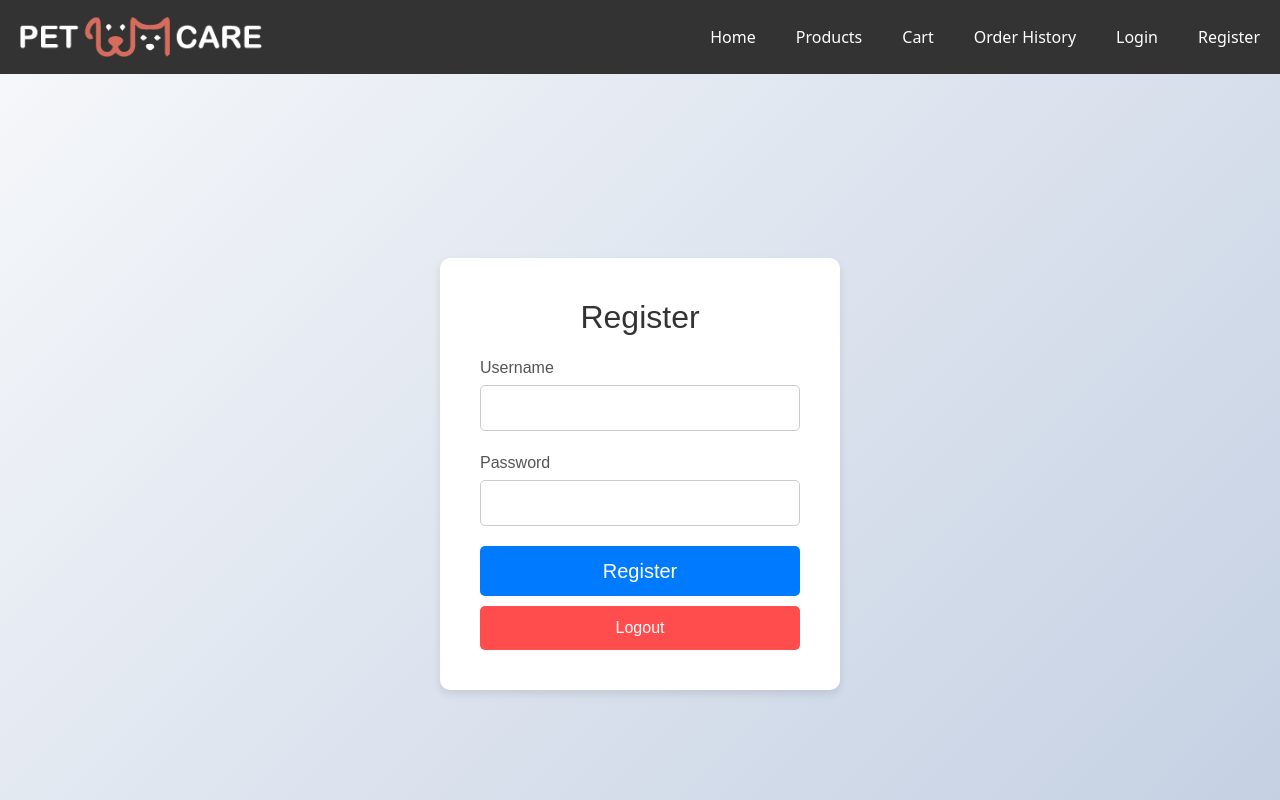
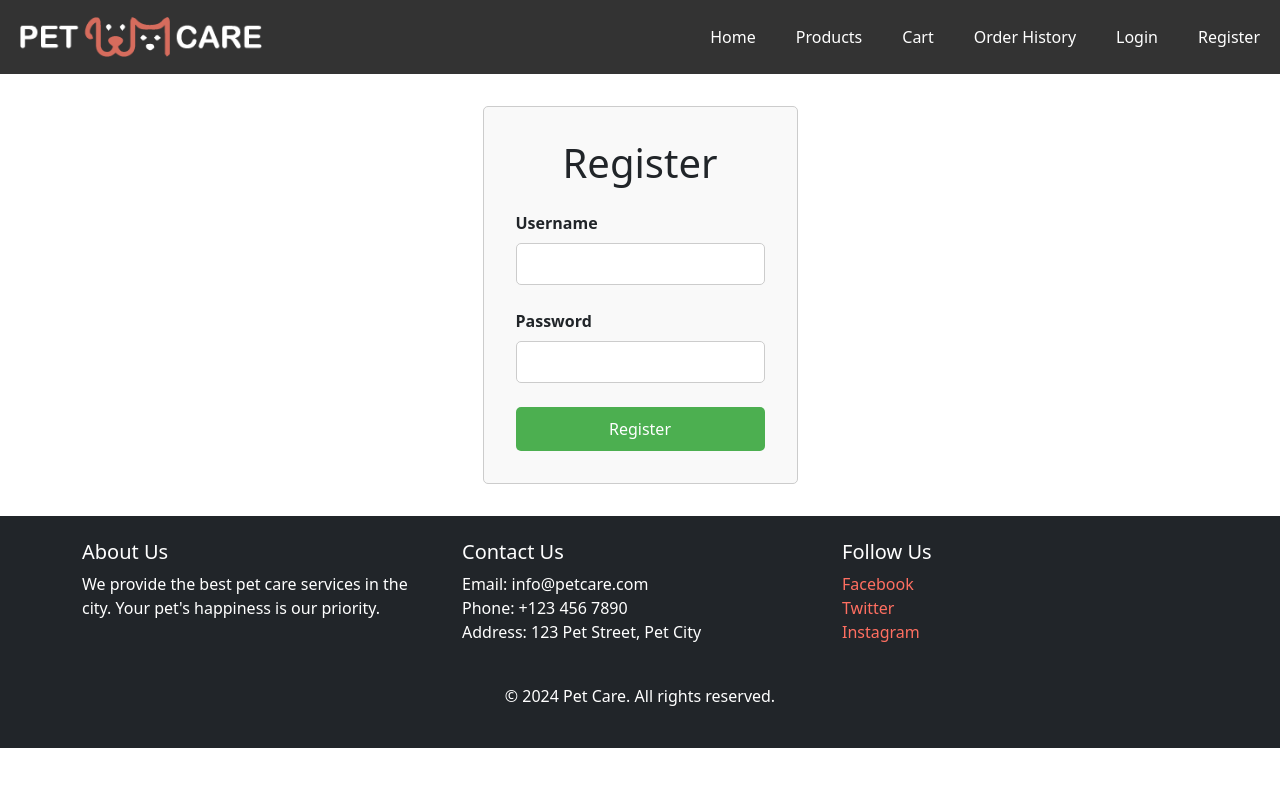
Before and after one commit to benlaguroun/Webstack---Portfolio-Project, a React (Create React App) app in the folder pet-care-ecommerce/pet-care/: page /register in a window 1280 px wide. Shown: the top 800 px of the page. Built offline with nearby package versions, Linux system fonts and the light colour scheme.

Commit message:
add authform

```diff
--- /dev/null
+++ b/pet-care-ecommerce/pet-care/src/pages/AuthForm.css
@@ -0,0 +1,48 @@
+/* AuthForm.css */
+.auth-form {
+    max-width: 400px;
+    margin: 2rem auto;
+    padding: 2rem;
+    border: 1px solid #ccc;
+    border-radius: 5px;
+    background: #f9f9f9;
+  }
+
+  .auth-form h1 {
+    margin-bottom: 1.5rem;
+    text-align: center;
+  }
+
+  .form-group {
+    margin-bottom: 1.5rem;
+  }
+
+  .form-group label {
+    display: block;
+    margin-bottom: 0.5rem;
+    font-weight: bold;
+  }
+
+  .form-group input {
+    width: 100%;
+    padding: 0.5rem;
+    font-size: 1rem;
+    border: 1px solid #ccc;
+    border-radius: 5px;
+  }
+
+  .btn {
+    display: block;
+    width: 100%;
+    padding: 0.75rem;
+    font-size: 1rem;
+    background-color: #007bff;
+    color: white;
+    border: none;
+    border-radius: 5px;
+    cursor: pointer;
+  }
+
+  .btn:hover {
+    background-color: #0056b3;
+  }
--- a/pet-care-ecommerce/pet-care/src/pages/Login.js
+++ b/pet-care-ecommerce/pet-care/src/pages/Login.js
@@ -1,74 +1,6 @@
 import React, { useState } from 'react';
 import { useAuth } from '../context/AuthContext';
-import styled from 'styled-components';
-
-const LoginPage = styled.div`
-  display: flex;
-  justify-content: center;
-  align-items: center;
-  height: 100vh;
-  background: linear-gradient(135deg, #f5f7fa, #c3cfe2);
-  font-family: 'Arial', sans-serif;
-`;
-
-const LoginForm = styled.form`
-  background: #fff;
-  padding: 40px;
-  border-radius: 10px;
-  box-shadow: 0 4px 8px rgba(0, 0, 0, 0.1);
-  max-width: 400px;
-  width: 100%;
-  text-align: center;
-`;
-
-const Title = styled.h1`
-  margin-bottom: 20px;
-  font-size: 2rem;
-  color: #333;
-`;
-
-const InputGroup = styled.div`
-  margin-bottom: 20px;
-  text-align: left;
-`;
-
-const Label = styled.label`
-  display: block;
-  margin-bottom: 5px;
-  font-size: 1rem;
-  color: #555;
-`;
-
-const Input = styled.input`
-  width: 100%;
-  padding: 10px;
-  font-size: 1rem;
-  border: 1px solid #ccc;
-  border-radius: 5px;
-  box-sizing: border-box;
-  transition: border-color 0.3s;
-
-  &:focus {
-    border-color: #007BFF;
-    outline: none;
-  }
-`;
-
-const Button = styled.button`
-  width: 100%;
-  padding: 10px;
-  font-size: 1.25rem;
-  background: #007BFF;
-  color: #fff;
-  border: none;
-  border-radius: 5px;
-  cursor: pointer;
-  transition: background 0.3s;
-
-  &:hover {
-    background: #0056b3;
-  }
-`;
+import './AuthForm.css';
 
 const Login = () => {
   const [username, setUsername] = useState('');
@@ -81,30 +13,28 @@
   };
 
   return (
-    <LoginPage>
-      <LoginForm onSubmit={handleSubmit}>
-        <Title>Login</Title>
-        <InputGroup>
-          <Label>Username</Label>
-          <Input
+    <div className="auth-form">
+      <h1>Login</h1>
+      <form onSubmit={handleSubmit}>
+        <div className="form-group">
+          <label>Username</label>
+          <input
             type="text"
             value={username}
             onChange={(e) => setUsername(e.target.value)}
-            required
           />
-        </InputGroup>
-        <InputGroup>
-          <Label>Password</Label>
-          <Input
+        </div>
+        <div className="form-group">
+          <label>Password</label>
+          <input
             type="password"
             value={password}
             onChange={(e) => setPassword(e.target.value)}
-            required
           />
-        </InputGroup>
-        <Button type="submit">Login</Button>
-      </LoginForm>
-    </LoginPage>
+        </div>
+        <button type="submit" className="btn">Login</button>
+      </form>
+    </div>
   );
 };
 
--- a/pet-care-ecommerce/pet-care/src/pages/Register.js
+++ b/pet-care-ecommerce/pet-care/src/pages/Register.js
@@ -1,96 +1,11 @@
 import React, { useState } from 'react';
 import { useAuth } from '../context/AuthContext';
-import styled from 'styled-components';
-
-const RegisterPage = styled.div`
-  display: flex;
-  justify-content: center;
-  align-items: center;
-  height: 100vh;
-  background: linear-gradient(135deg, #f5f7fa, #c3cfe2);
-  font-family: 'Arial', sans-serif;
-`;
-
-const RegisterForm = styled.form`
-  background: #fff;
-  padding: 40px;
-  border-radius: 10px;
-  box-shadow: 0 4px 8px rgba(0, 0, 0, 0.1);
-  max-width: 400px;
-  width: 100%;
-  text-align: center;
-`;
-
-const Title = styled.h1`
-  margin-bottom: 20px;
-  font-size: 2rem;
-  color: #333;
-`;
-
-const InputGroup = styled.div`
-  margin-bottom: 20px;
-  text-align: left;
-`;
-
-const Label = styled.label`
-  display: block;
-  margin-bottom: 5px;
-  font-size: 1rem;
-  color: #555;
-`;
-
-const Input = styled.input`
-  width: 100%;
-  padding: 10px;
-  font-size: 1rem;
-  border: 1px solid #ccc;
-  border-radius: 5px;
-  box-sizing: border-box;
-  transition: border-color 0.3s;
-
-  &:focus {
-    border-color: #007BFF;
-    outline: none;
-  }
-`;
-
-const Button = styled.button`
-  width: 100%;
-  padding: 10px;
-  font-size: 1.25rem;
-  background: #007BFF;
-  color: #fff;
-  border: none;
-  border-radius: 5px;
-  cursor: pointer;
-  transition: background 0.3s;
-
-  &:hover {
-    background: #0056b3;
-  }
-`;
-
-const LogoutButton = styled.button`
-  width: 100%;
-  padding: 10px;
-  font-size: 1rem;
-  background: #ff4d4d;
-  color: #fff;
-  border: none;
-  border-radius: 5px;
-  cursor: pointer;
-  transition: background 0.3s;
-  margin-top: 10px;
-
-  &:hover {
-    background: #cc0000;
-  }
-`;
+import './AuthForm.css';
 
 const Register = () => {
   const [username, setUsername] = useState('');
   const [password, setPassword] = useState('');
-  const { register, logout } = useAuth();
+  const { register } = useAuth();
 
   const handleSubmit = (e) => {
     e.preventDefault();
@@ -98,33 +13,28 @@
   };
 
   return (
-    <RegisterPage>
-      <RegisterForm onSubmit={handleSubmit}>
-        <Title>Register</Title>
-        <InputGroup>
-          <Label>Username</Label>
-          <Input
+    <div className="auth-form">
+      <h1>Register</h1>
+      <form onSubmit={handleSubmit}>
+        <div className="form-group">
+          <label>Username</label>
+          <input
             type="text"
             value={username}
             onChange={(e) => setUsername(e.target.value)}
-            required
           />
-        </InputGroup>
-        <InputGroup>
-          <Label>Password</Label>
-          <Input
+        </div>
+        <div className="form-group">
+          <label>Password</label>
+          <input
             type="password"
             value={password}
             onChange={(e) => setPassword(e.target.value)}
-            required
           />
-        </InputGroup>
-        <Button type="submit">Register</Button>
-        <LogoutButton type="button" onClick={logout}>
-          Logout
-        </LogoutButton>
-      </RegisterForm>
-    </RegisterPage>
+        </div>
+        <button type="submit" className="btn">Register</button>
+      </form>
+    </div>
   );
 };
 
```
